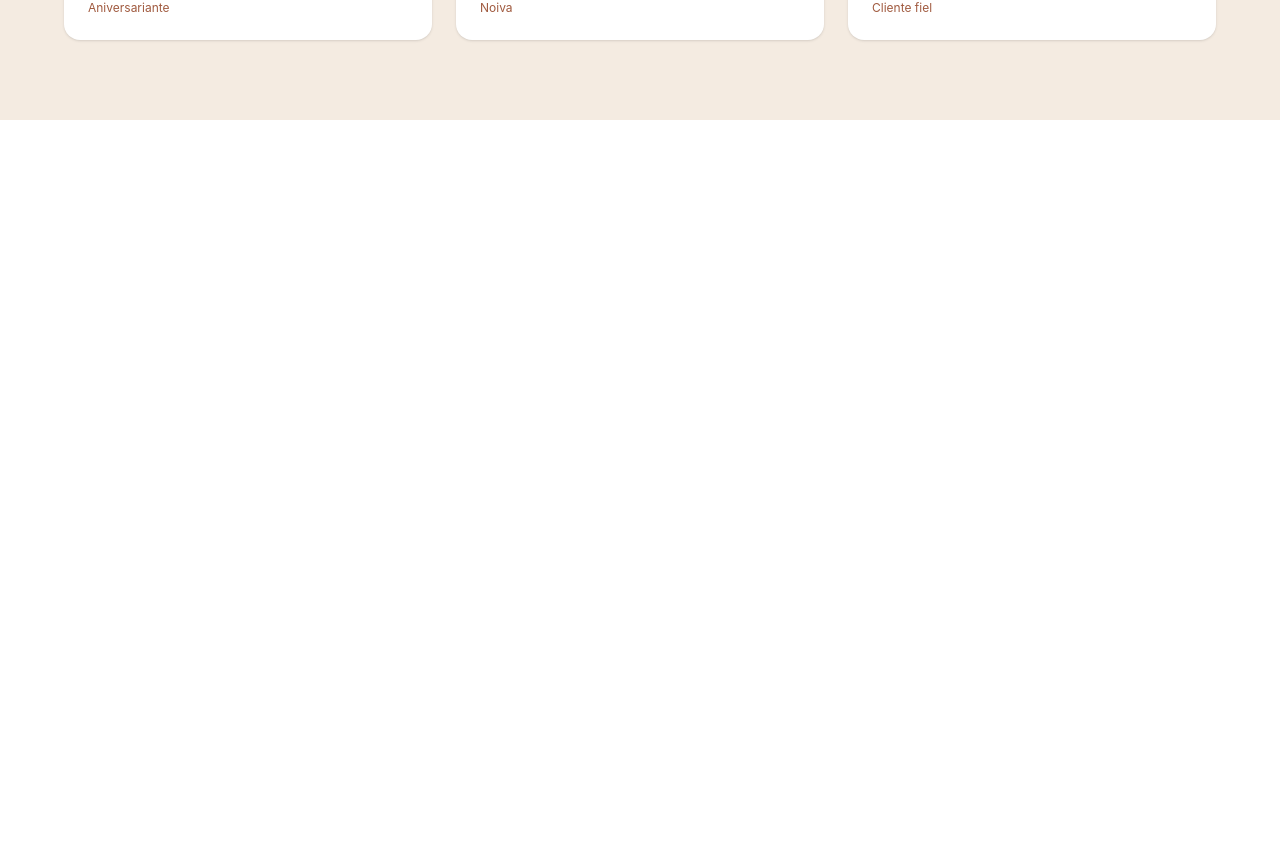
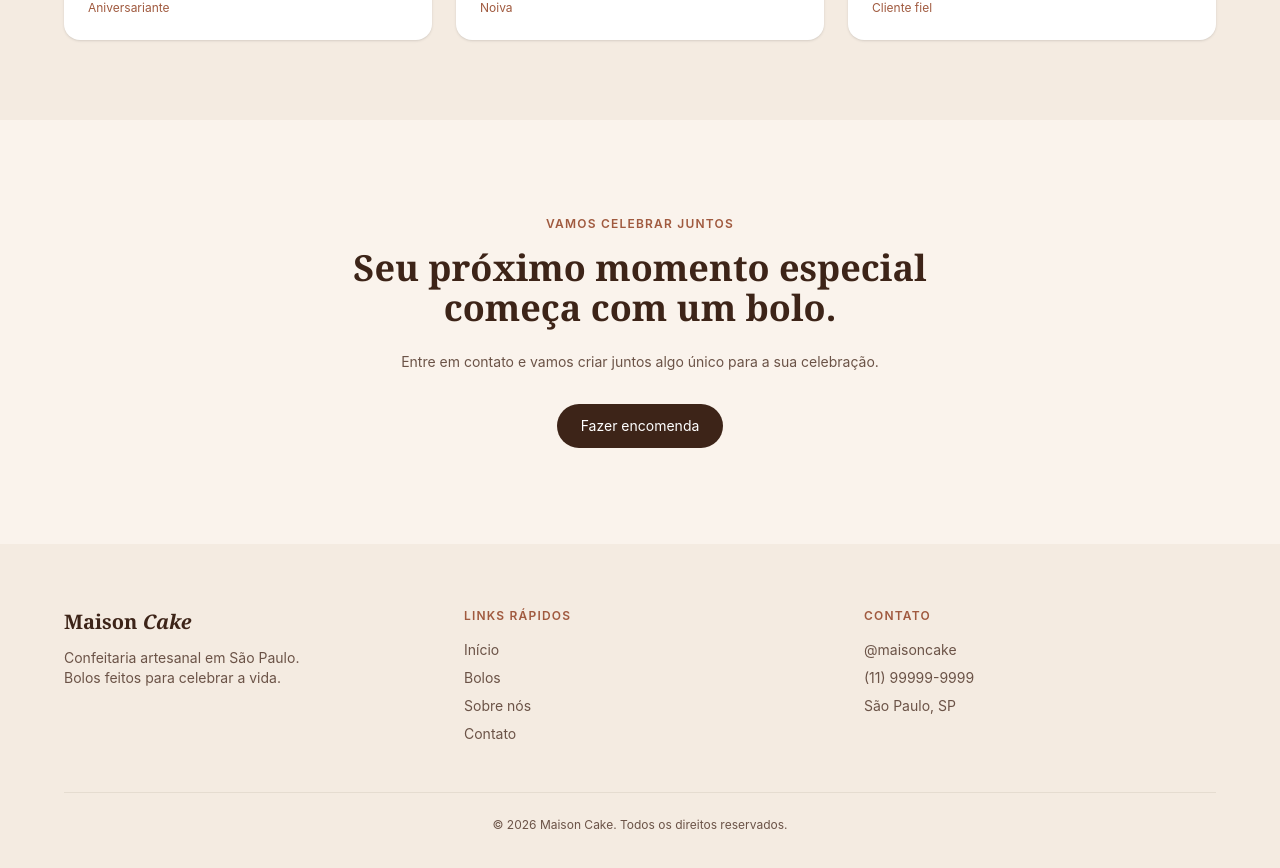
Before and after one commit to camilasantos25/Maison-Cake, a React (Vite) app: page / in a window 1280 px wide. Shown: the part 2927-3795 px from the top of the page. Before the commit the page ends 3047 px from the top, so only its background shows below. Built offline with nearby package versions, Linux system fonts and the light colour scheme.

Commit message:
criação do cta final e do footer com links e informações de contato

```diff
--- a/src/App.jsx
+++ b/src/App.jsx
@@ -1,6 +1,8 @@
 import Cardapio from "./sections/Cardapio"
+import CtaFinal from "./sections/CtaFinal"
 import Depoimentos from "./sections/Depoimentos"
 import Filosofia from "./sections/Filosofia"
+import Footer from "./sections/Footer"
 import Header from "./sections/Header"
 import Hero from "./sections/Hero"
 import SobreNos from "./sections/SobreNos"
@@ -14,6 +16,8 @@ function App() {
       <SobreNos />
       <Filosofia />
       <Depoimentos />
+      <CtaFinal />
+      <Footer />
     </div>
   )
 }
--- /dev/null
+++ b/src/sections/CtaFinal.jsx
@@ -0,0 +1,23 @@
+function CtaFinal() {
+    return (
+        <section id="contato" className="bg-[#faf3ec] px-16 py-24 text-center">
+            <div className="mx-auto max-w-2xl">
+                <p className="text-xs font-semibold tracking-widest text-[#a05a3f]">
+                    VAMOS CELEBRAR JUNTOS
+                </p>
+                <h2 className="mt-4 font-serif text-4xl font-bold text-[#3d2418]">
+                    Seu próximo momento especial começa com um bolo.
+                </h2>
+                <p className="mt-6 text-sm text-[#6b5347]">
+                    Entre em contato e vamos criar juntos algo único para a sua
+                    celebração.
+                </p>
+                <button className="mt-8 cursor-pointer rounded-full bg-[#3d2418] px-6 py-3 text-sm text-white transition-colors hover:bg-[#a05a3f]">
+                    Fazer encomenda
+                </button>
+            </div>
+        </section>
+    )
+}
+
+export default CtaFinal
--- /dev/null
+++ b/src/sections/Footer.jsx
@@ -0,0 +1,58 @@
+function Footer() {
+    return (
+        <footer className="bg-[#f4ebe1] px-16 py-16">
+            <div className="mx-auto max-w-7xl">
+                <div className="grid grid-cols-3 gap-12">
+                    <div>
+                        <p className="font-serif text-xl font-bold text-[#3d2418]">
+                            Maison <span className="italic">Cake</span>
+                        </p>
+                        <p className="mt-3 text-sm text-[#6b5347]">
+                            Confeitaria artesanal em São Paulo.
+                            <br />
+                            Bolos feitos para celebrar a vida.
+                        </p>
+                    </div>
+
+                    <div>
+                        <p className="text-xs font-semibold tracking-widest text-[#a05a3f]">
+                            LINKS RÁPIDOS
+                        </p>
+                        <nav className="mt-4 flex flex-col items-start gap-2">
+                            <a href="#inicio" className="text-sm text-[#6b5347] transition-colors hover:text-[#a05a3f]">
+                                Início
+                            </a>
+                            <a href="#bolos" className="text-sm text-[#6b5347] transition-colors hover:text-[#a05a3f]">
+                                Bolos
+                            </a>
+                            <a href="#sobre" className="text-sm text-[#6b5347] transition-colors hover:text-[#a05a3f]">
+                                Sobre nós
+                            </a>
+                            <a href="#contato" className="text-sm text-[#6b5347] transition-colors hover:text-[#a05a3f]">
+                                Contato
+                            </a>
+                        </nav>
+                    </div>
+
+                    <div>
+                        <p className="text-xs font-semibold tracking-widest text-[#a05a3f]">
+                            CONTATO
+                        </p>
+                        <div className="mt-4 flex flex-col gap-2 text-sm text-[#6b5347]">
+                            <p>@maisoncake</p>
+                            <p>(11) 99999-9999</p>
+                            <p>São Paulo, SP</p>
+                        </div>
+                    </div>
+                </div>
+
+                <div className="mt-12 border-t border-[#e5dcd0] pt-6 text-center text-xs text-[#6b5347]">
+                    <p>© 2026 Maison Cake. Todos os direitos reservados.</p>
+                </div>
+
+            </div>
+        </footer>
+    )
+}
+
+export default Footer
```
